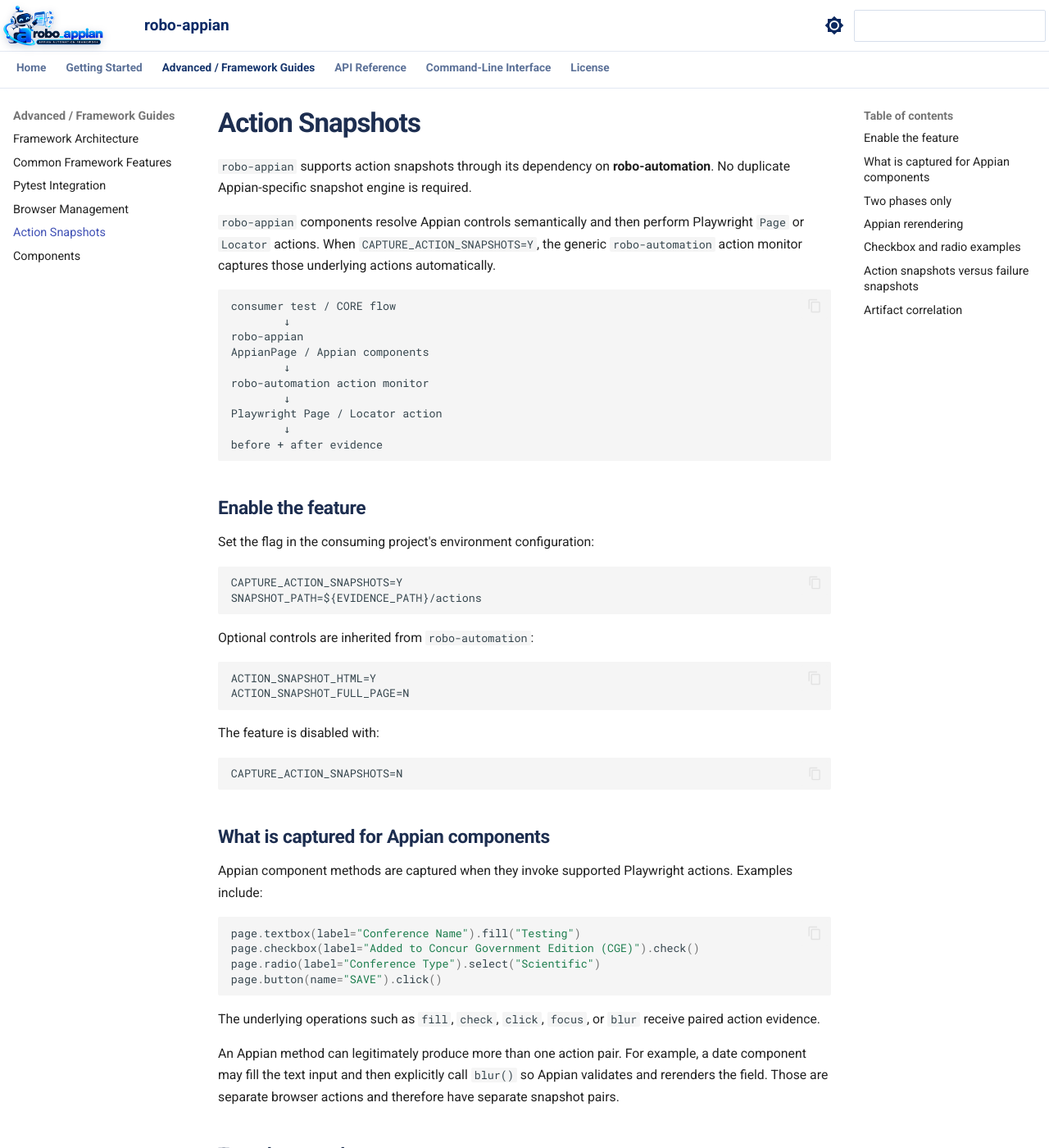
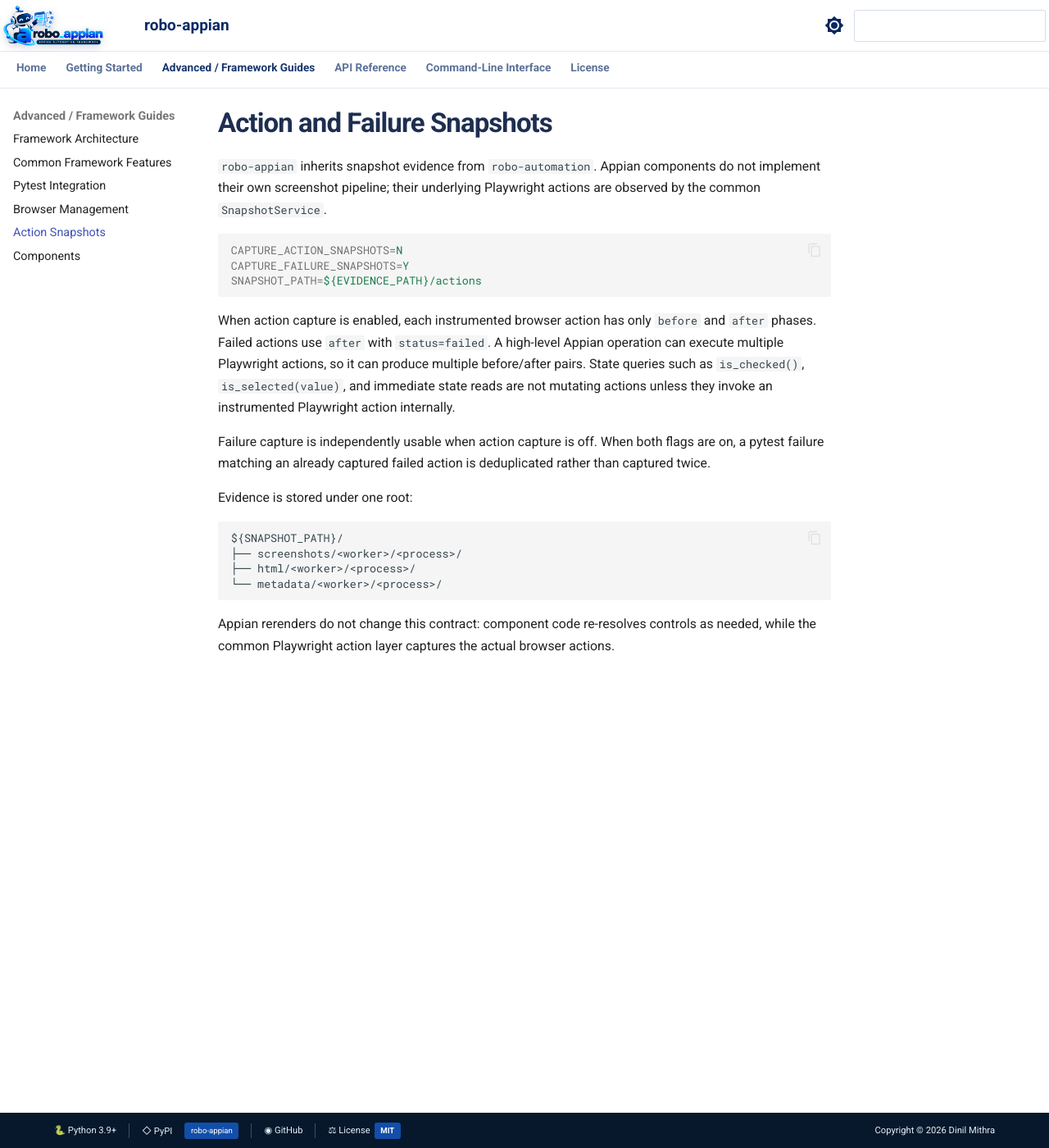
Before and after one commit to dinilmithra/robo-appian, an MkDocs documentation site: the page built from docs/guides/action-snapshots.md, in a window 1280 px wide and 1400 px high. Shown: the whole window at 82% size. Built offline with MkDocs 1.6.1 and Material for MkDocs 9.7.7, drawn with Linux system fonts in a browser that asks for light colours; some of the changed text lies outside the part shown.

````diff
--- a/docs/guides/action-snapshots.md
+++ b/docs/guides/action-snapshots.md
@@ -1,141 +1,24 @@
-# Action Snapshots
+# Action and Failure Snapshots
 
-`robo-appian` supports action snapshots through its dependency on **robo-automation**. No duplicate Appian-specific snapshot engine is required.
+`robo-appian` inherits snapshot evidence from `robo-automation`. Appian components do not implement their own screenshot pipeline; their underlying Playwright actions are observed by the common `SnapshotService`.
 
-`robo-appian` components resolve Appian controls semantically and then perform Playwright `Page` or `Locator` actions. When `CAPTURE_ACTION_SNAPSHOTS=Y`, the generic `robo-automation` action monitor captures those underlying actions automatically.
-
-```text
-consumer test / CORE flow
-        ↓
-robo-appian
-AppianPage / Appian components
-        ↓
-robo-automation action monitor
-        ↓
-Playwright Page / Locator action
-        ↓
-before + after evidence
-```
-
-## Enable the feature
-
-Set the flag in the consuming project's environment configuration:
-
-```env
-CAPTURE_ACTION_SNAPSHOTS=Y
+```ini
+CAPTURE_ACTION_SNAPSHOTS=N
+CAPTURE_FAILURE_SNAPSHOTS=Y
 SNAPSHOT_PATH=${EVIDENCE_PATH}/actions
 ```
 
-Optional controls are inherited from `robo-automation`:
+When action capture is enabled, each instrumented browser action has only `before` and `after` phases. Failed actions use `after` with `status=failed`. A high-level Appian operation can execute multiple Playwright actions, so it can produce multiple before/after pairs. State queries such as `is_checked()`, `is_selected(value)`, and immediate state reads are not mutating actions unless they invoke an instrumented Playwright action internally.
 
-```env
-ACTION_SNAPSHOT_HTML=Y
-ACTION_SNAPSHOT_FULL_PAGE=N
+Failure capture is independently usable when action capture is off. When both flags are on, a pytest failure matching an already captured failed action is deduplicated rather than captured twice.
+
+Evidence is stored under one root:
+
+```text
+${SNAPSHOT_PATH}/
+├── screenshots/<worker>/<process>/
+├── html/<worker>/<process>/
+└── metadata/<worker>/<process>/
 ```
 
-The feature is disabled with:
-
-```env
-CAPTURE_ACTION_SNAPSHOTS=N
-```
-
-## What is captured for Appian components
-
-Appian component methods are captured when they invoke supported Playwright actions. Examples include:
-
-```python
-page.textbox(label="Conference Name").fill("Testing")
-page.checkbox(label="Added to Concur Government Edition (CGE)").check()
-page.radio(label="Conference Type").select("Scientific")
-page.button(name="SAVE").click()
-```
-
-The underlying operations such as `fill`, `check`, `click`, `focus`, or `blur` receive paired action evidence.
-
-An Appian method can legitimately produce more than one action pair. For example, a date component may fill the text input and then explicitly call `blur()` so Appian validates and rerenders the field. Those are separate browser actions and therefore have separate snapshot pairs.
-
-## Two phases only
-
-Every captured browser action has exactly:
-
-```text
-before
-after
-```
-
-There is no `after_error` artifact. When the browser action fails, the `after` metadata records:
-
-```json
-{
-  "phase": "after",
-  "status": "failed",
-  "error_type": "TimeoutError",
-  "error": "..."
-}
-```
-
-When the action succeeds, the same `after` phase records `status: "passed"` and the action duration.
-
-## Appian rerendering
-
-Action snapshots are especially useful for Appian because many interactions can rerender part of the page. The pair shows the DOM and visual state immediately before and after the underlying action.
-
-The snapshot monitor does **not** change Appian rerender handling. Component logic remains responsible for resolving the current control, verifying state where required, and reacquiring elements after rerendering. Snapshot capture is observational only.
-
-## Checkbox and radio examples
-
-For a checkbox:
-
-```python
-checkbox = page.checkbox(label="Added to Concur Government Edition (CGE)")
-checkbox.check()
-assert checkbox.is_checked()
-```
-
-The `check()` interaction is captured. `is_checked()` is a state query rather than a mutating Playwright action, so it does not create an action pair by itself.
-
-For a radio group:
-
-```python
-conference_type = page.radio(label="Conference Type")
-conference_type.select("Scientific")
-assert conference_type.is_selected("Scientific")
-```
-
-The mutating selection action is captured. `is_selected(value)` remains a state query.
-
-## Action snapshots versus failure snapshots
-
-In CORE, these are separate controls:
-
-```env
-# Before and after supported browser actions.
-CAPTURE_ACTION_SNAPSHOTS=Y
-
-# Test-level failure evidence.
-CAPTURE_FAILURE_SNAPSHOTS=Y
-```
-
-`CAPTURE_ACTION_SNAPSHOTS` comes from the reusable `robo-automation` layer and automatically covers `robo-appian` actions.
-
-`CAPTURE_FAILURE_SNAPSHOTS` belongs to CORE's test/reporting lifecycle. It captures failure-level evidence even when action snapshots are disabled.
-
-Recommended diagnostic configuration:
-
-```env
-CAPTURE_ACTION_SNAPSHOTS=Y
-CAPTURE_FAILURE_SNAPSHOTS=Y
-```
-
-Recommended routine execution when step-by-step artifacts are unnecessary:
-
-```env
-CAPTURE_ACTION_SNAPSHOTS=N
-CAPTURE_FAILURE_SNAPSHOTS=Y
-```
-
-## Artifact correlation
-
-Action evidence is partitioned by pytest-xdist worker and current correlation/process ID. The metadata includes the browser action, phase, status, target description, current URL, duration for the `after` phase, and exception information on failure.
-
-This allows an Appian failure to be traced from a CORE testcase to the Appian component call and then to the exact underlying browser action without adding snapshot code to individual page objects or flows.
+Appian rerenders do not change this contract: component code re-resolves controls as needed, while the common Playwright action layer captures the actual browser actions.
````
Also changed, not shown: docs/api/appian-dropdown.md (+8 -3 lines), docs/guides/common-framework-features.md (+2 -2 lines), 3 other files.
